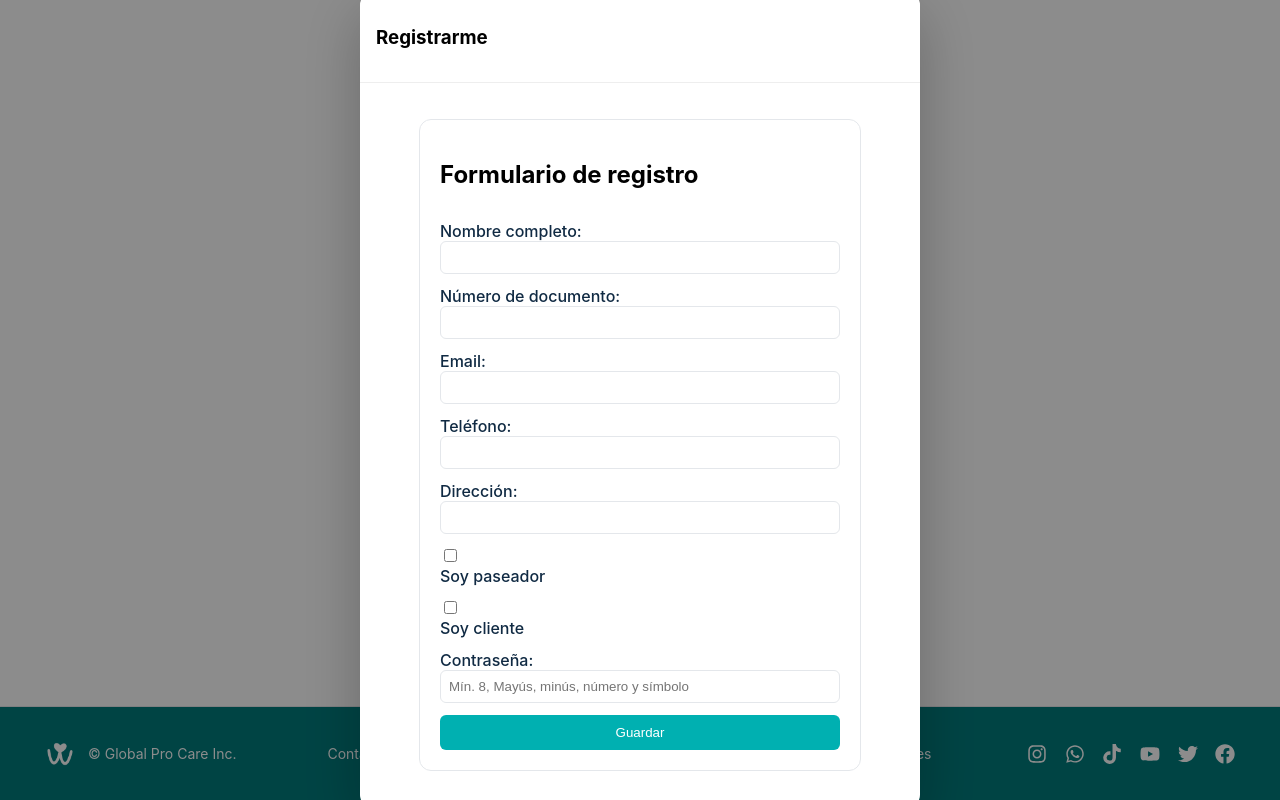
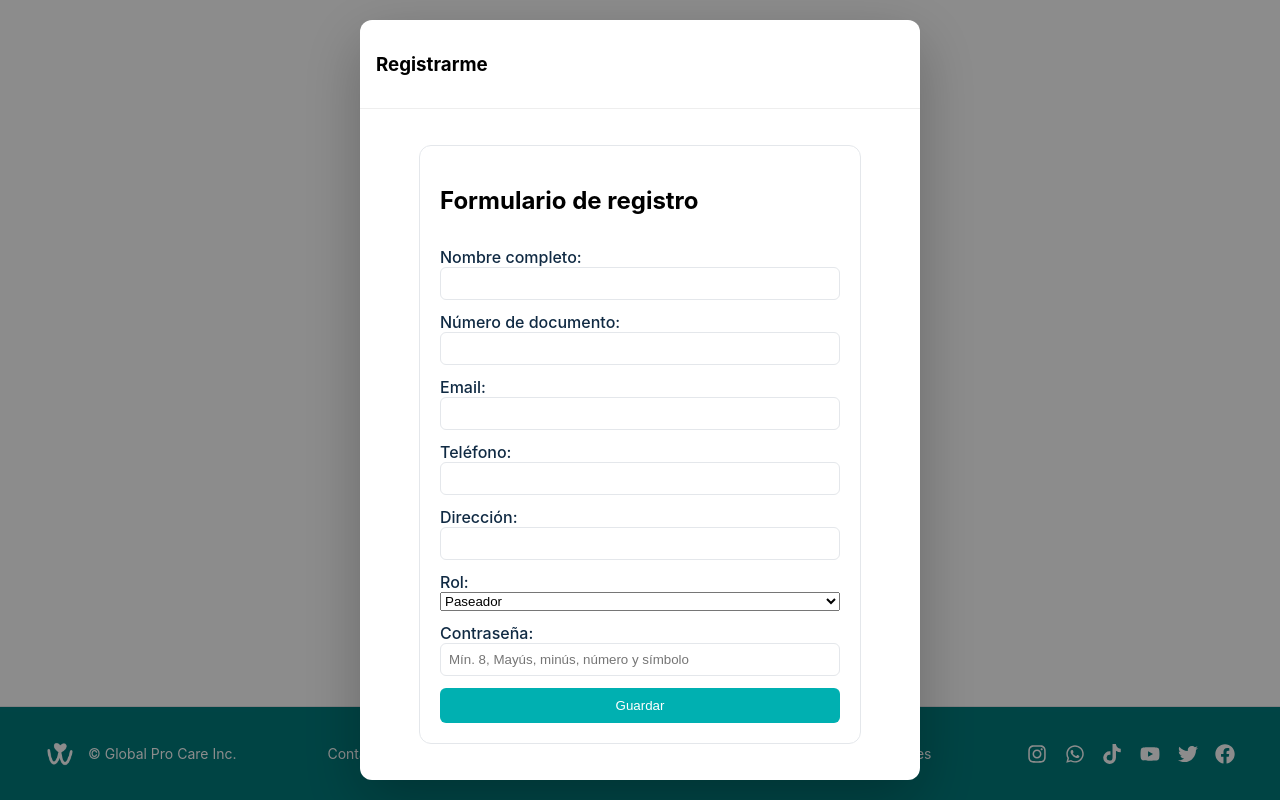
Before and after one commit to diazme1/woof, a React (Create React App) app in the folder woof-frontend/: page /login in a window 1280 px wide. Both pictures are taken after a click on the button "Cree una". Shown: the part 419-1219 px from the top of the page. Built offline with nearby package versions, Linux system fonts and the light colour scheme.

Commit message:
campo paseador y cliente arreglado

```diff
--- a/woof-frontend/src/components/ClientForm/ClientForm.jsx
+++ b/woof-frontend/src/components/ClientForm/ClientForm.jsx
@@ -24,6 +24,11 @@ const validate = (v) => {
         errors.password = "Ingresá una contraseña.";
     } else if (!passwordRE.test(v.password)) {
         errors.password = "La contraseña debe tener al menos 8 caracteres, una mayúscula, una minúscula, un número y un carácter especial.";
+    }
+    if (!v.role) {
+        errors.role = "Seleccioná un rol.";
+    } else if (!["PASEADOR", "CLIENTE"].includes(v.role)) {
+        errors.role = "Rol inválido.";
     }
     return errors;
 };
@@ -54,7 +59,7 @@ export default function ClientForm() {
         e.preventDefault();
         const nextErrors = validate(formData);
         setErrors(nextErrors);
-        setTouched({ fullName: true, dni:true, email: true, phone: true, address: true, password: true });
+        setTouched({ fullName: true, dni:true, email: true, phone: true, address: true, password: true,rol: true });
         if (Object.keys(nextErrors).length) return;
 
         //mostrar pop up
@@ -67,7 +72,7 @@ export default function ClientForm() {
                 telefono: formData.phone,
                 direccion: formData.address,
                 contrasena: formData.password,
-                rol: "PASEADOR" //habría que agregar el campo al form
+                rol: formData.rol
             });
 
             console.log("Respuesta del backend:", response.data);
@@ -174,16 +179,25 @@ export default function ClientForm() {
                     )}
                 </label>
 
+                <label>
+                    Rol:
+                    <select
+                        name="rol"
+                        value={formData.rol}
+                        onChange={handleChange}
+                        onBlur={handleBlur}
+                        aria-invalid={!!fieldError("rol")}
+                        required
+                    >
+                        <option value="" disabled>Seleccioná una opción</option>
+                        <option value="PASEADOR">Paseador</option>
+                        <option value="CLIENTE">Cliente</option>
+                    </select>
+                    {fieldError("rol") && (
+                        <small className={styles.error}>{errors.rol}</small>
+                    )}
+                </label>
 
-                <div className="checkbox-group">
-                    <input type="checkbox" id="opcion1" name="opcion1" value="valor1"/>
-                    <label htmlFor="opcion1">Soy paseador</label>
-                </div>
-
-                <div class="checkbox-group">
-                    <input type="checkbox" id="opcion2" name="opcion2" value="valor2"/>
-                    <label for="opcion2">Soy cliente</label>
-                </div>
 
                 <label>
                     Contraseña:
```
